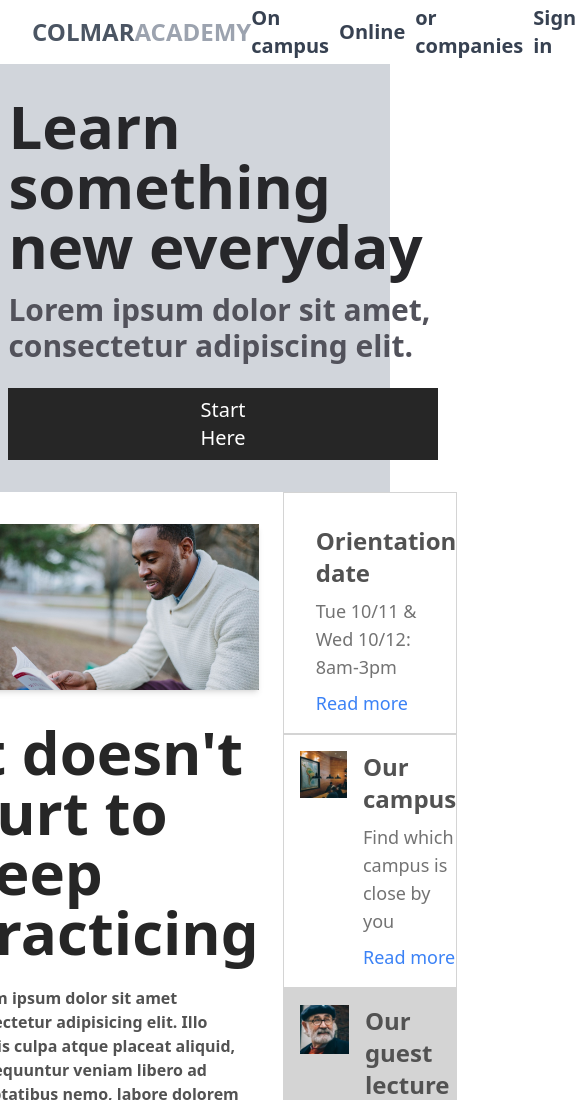
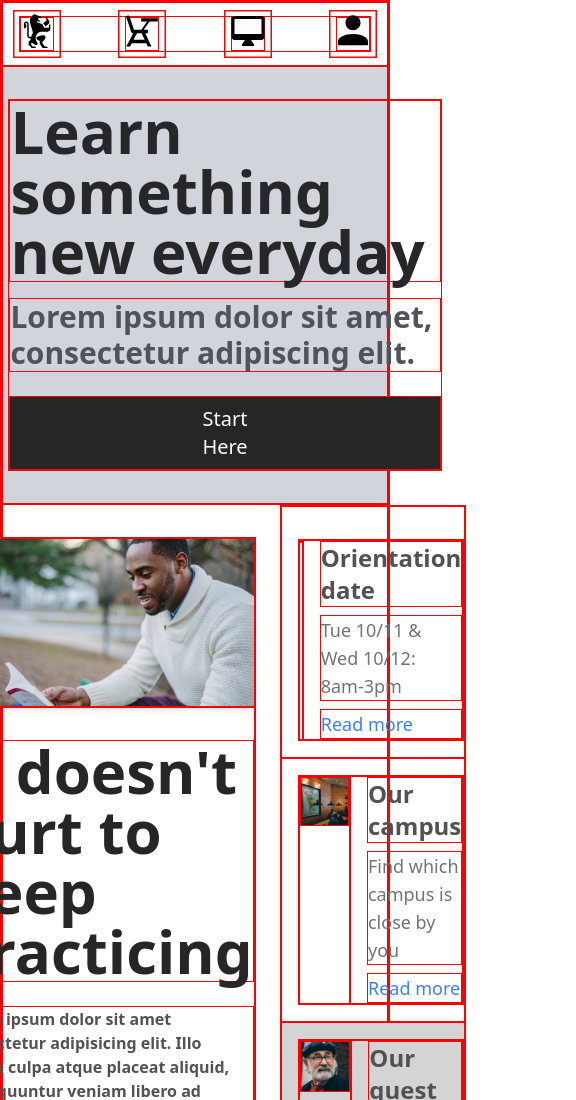
Before and after one commit to GunDeTama/01-gun-colmar, a plain HTML site: page index.html in a window 390 px wide. Shown: the top 1100 px of the page, 576 px wide, since content can reach past the window. Drawn offline with nearby package versions, Linux system fonts and the light colour scheme.

Commit message:
feat(file): navbar responsive

```diff
--- a/index.html
+++ b/index.html
@@ -9,17 +9,29 @@
 </head>
 
 <body>
-    <header class="bg-white">
-        <nav class="flex items-center h-16 w-full px-6">
-            <div>
-                <img src="/assests/capstone_colmar_assets/images/ic-logo.svg" class="scale-150">
+    <header class="bg-white shadow-md h-16 flex items-center justify-between px-4 md:px-6">
+        <nav class="flex items-center justify-between w-full">
+            <div class="flex items-center">
+                <img src="/assests/capstone_colmar_assets/images/ic-logo.svg" class="scale-150 w-8 h-8">
             </div>
 
-            <div class="ml-2">
+            <div class="flex items-center sm:hidden">
+                <img src="/assests/capstone_colmar_assets/images/ic-on-campus.svg" class="scale-150 w-8 h-8">
+            </div>
+
+            <div class="flex items-center sm:hidden">
+                <img src="/assests/capstone_colmar_assets/images/ic-online.svg" class="scale-150 w-8 h-8">
+            </div>
+
+            <div class="flex items-center sm:hidden">
+                <img src="/assests/capstone_colmar_assets/images/ic-login.svg" class="scale-150 w-8 h-8">
+            </div>
+
+            <div class="hidden md:block ml-2">
                 <h1 class="text-2xl font-bold text-gray-600">COLMAR<span class="font-semibold text-gray-400">ACADEMY</span></h1>
             </div>
 
-            <ul class="flex items-center ml-auto space-x-2.5 text-gray-700">
+            <ul class="hidden md:flex items-center ml-auto space-x-2.5 text-gray-700">
                 <li><a href="#" class="hover:text-black font-semibold text-xl">On campus</a></li>
                 <li><a href="#" class="hover:text-black font-semibold text-xl">Online</a></li>
                 <li><a href="#" class="hover:text-black font-semibold text-xl">or companies</a></li>
--- a/style.css
+++ b/style.css
@@ -1,3 +1,3 @@
-/* * {
+* {
     border: 1px solid red !important;
-} */
+}
```
